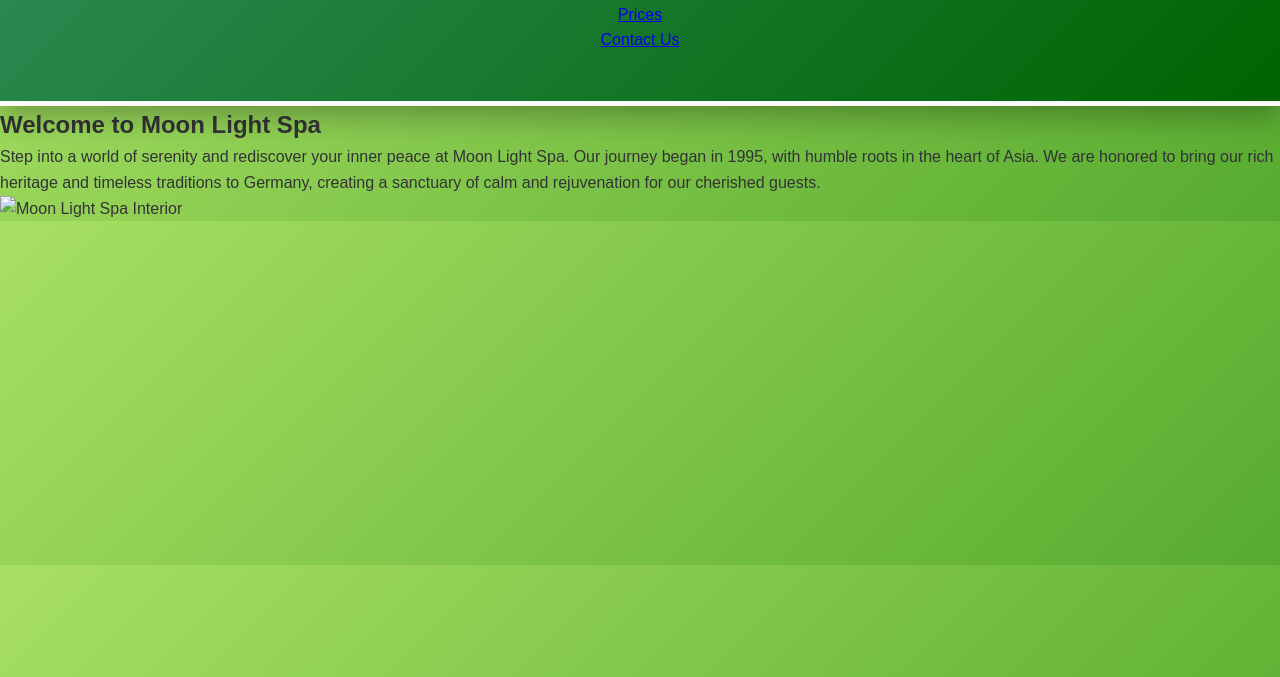
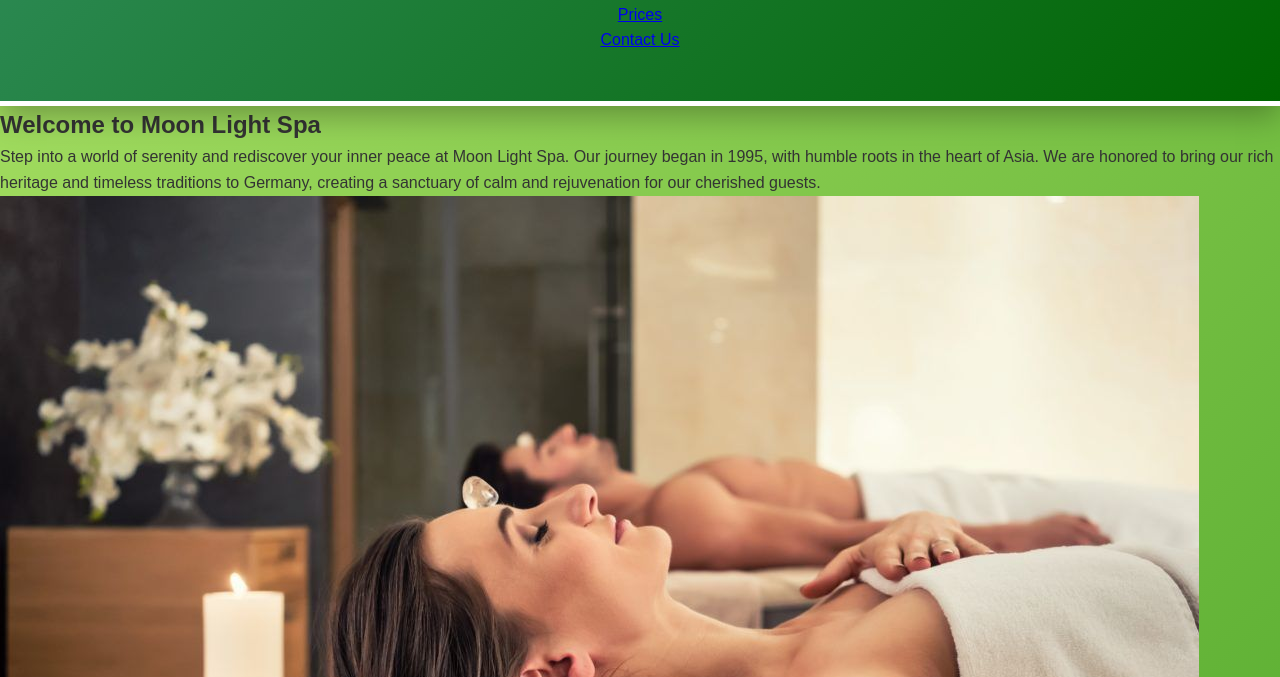
Before and after one commit to Ozi-cheri/moon-light-spa, a plain HTML site: page index.html in a window 1280 px wide. Shown: the part 123-800 px from the top of the page. Drawn offline with Linux system fonts and the light colour scheme.

Commit message:
Modify sentence in image link

```diff
--- a/index.html
+++ b/index.html
@@ -21,7 +21,7 @@
         <h2>Welcome to Moon Light Spa</h2>
         <p>Step into a world of serenity and rediscover your inner peace at Moon Light Spa. Our journey began in 1995, with humble roots in the heart of Asia. We are honored to bring our rich heritage and timeless traditions to Germany, creating a sanctuary of calm and rejuvenation for our cherished guests.</p>
 
-        <img src= "images/portfolio massage.jpg" alt="Moon Light Spa Interior" class="home-image">
+        <img src= "assets/images/portfolio massage.jpg" alt="Moon Light Spa Interior" class="home-image">
 
 
 
```
